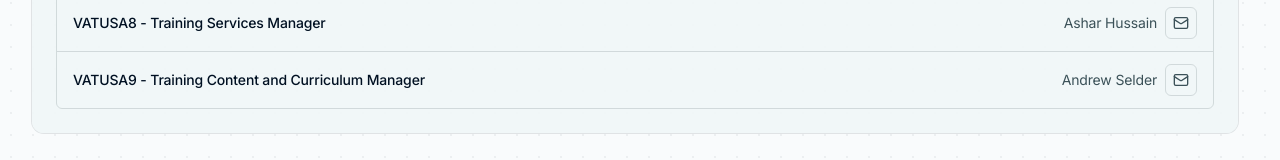
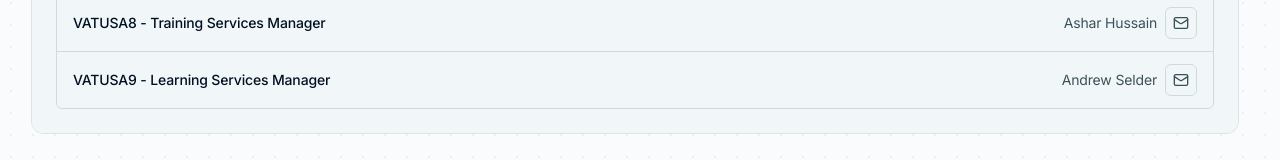
Before and after one commit to VATUSA/webapps, a Next.js app in the folder apps/portal/: page /info/members-staff in a window 1280 px wide. Shown: the part 712-872 px from the top of the page. Built offline with nearby package versions, Linux system fonts and the light colour scheme; no server answers.

Commit message:
Update VATUSA9 title

```diff
--- a/apps/portal/components/MembersStaff/MembersStaffContent.tsx
+++ b/apps/portal/components/MembersStaff/MembersStaffContent.tsx
@@ -63,7 +63,7 @@ const mockStaff: StaffEntry[] = [
   },
   {
     id: "vatusa9",
-    position: "VATUSA9 - Training Content and Curriculum Manager",
+    position: "VATUSA9 - Learning Services Manager",
     name: "Andrew Selder",
     email: "vatusa9@vatusa.net",
   },
```
